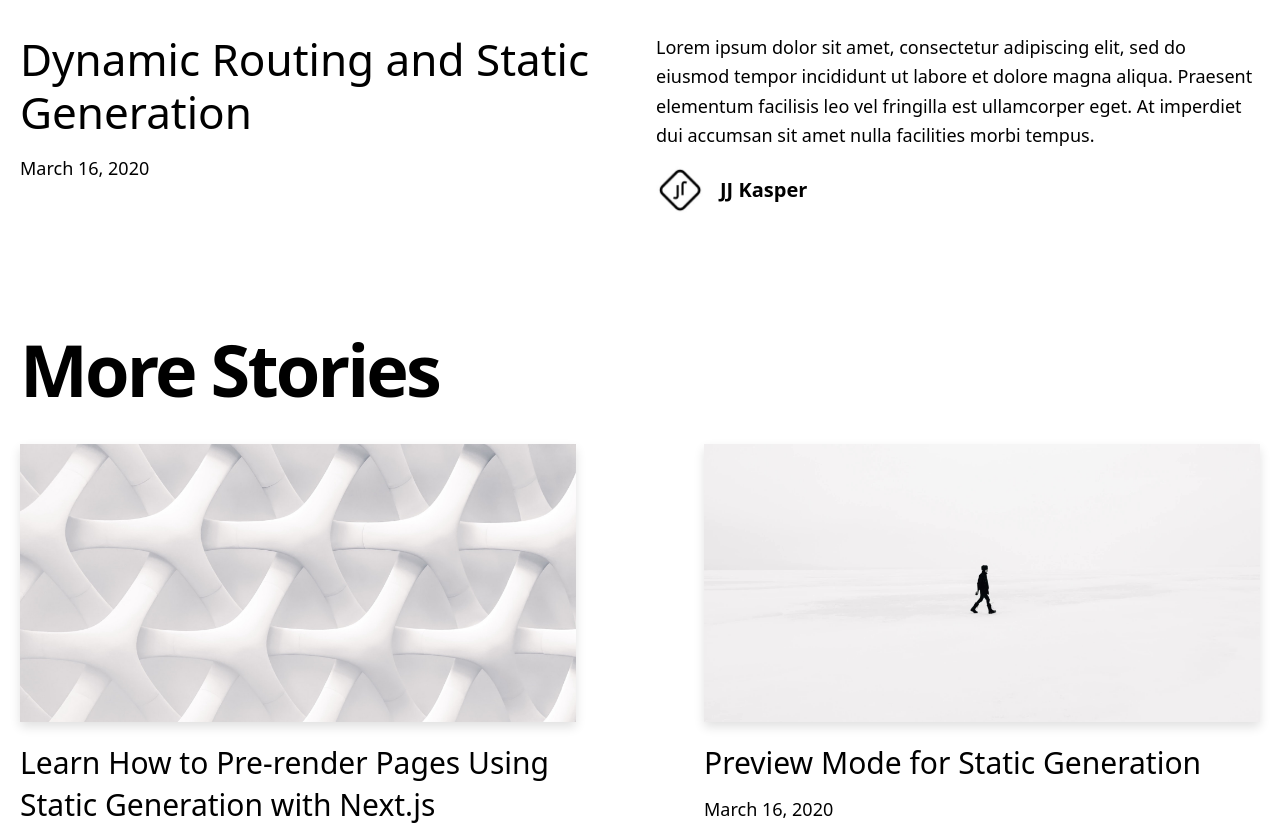
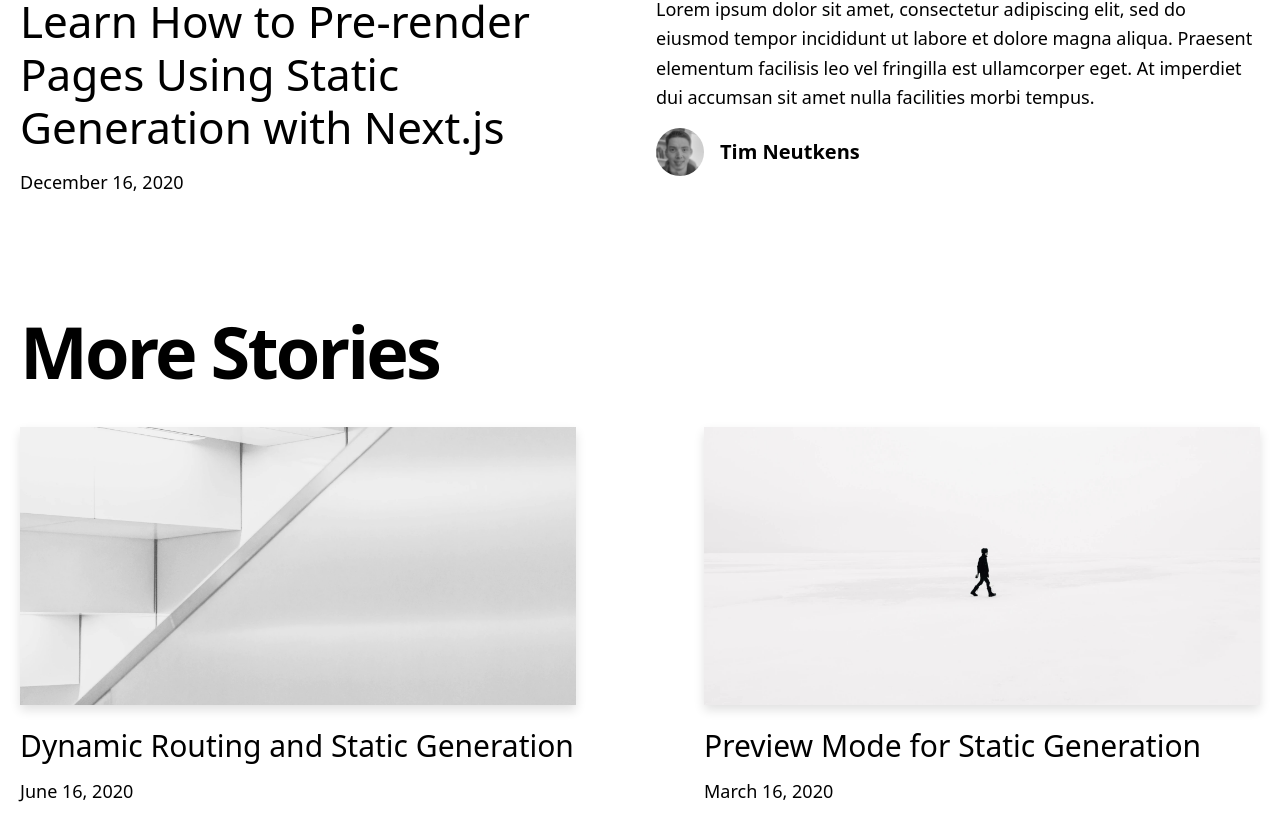
Before and after one commit to hgcl/clara-website, a Next.js app: page / in a window 1280 px wide. Shown: the part 921-1746 px from the top of the page. Built offline with nearby package versions, Linux system fonts and the light colour scheme.

Commit message:
first commit

```diff
--- a/_posts/dynamic-routing.md
+++ b/_posts/dynamic-routing.md
@@ -2,7 +2,7 @@
 title: 'Dynamic Routing and Static Generation'
 excerpt: 'Lorem ipsum dolor sit amet, consectetur adipiscing elit, sed do eiusmod tempor incididunt ut labore et dolore magna aliqua. Praesent elementum facilisis leo vel fringilla est ullamcorper eget. At imperdiet dui accumsan sit amet nulla facilities morbi tempus.'
 coverImage: '/assets/blog/dynamic-routing/cover.jpg'
-date: '2020-03-16T05:35:07.322Z'
+date: '2020-06-16T05:35:07.322Z'
 author:
   name: JJ Kasper
   picture: '/assets/blog/authors/jj.jpeg'
--- a/_posts/hello-world.md
+++ b/_posts/hello-world.md
@@ -2,7 +2,7 @@
 title: 'Learn How to Pre-render Pages Using Static Generation with Next.js'
 excerpt: 'Lorem ipsum dolor sit amet, consectetur adipiscing elit, sed do eiusmod tempor incididunt ut labore et dolore magna aliqua. Praesent elementum facilisis leo vel fringilla est ullamcorper eget. At imperdiet dui accumsan sit amet nulla facilities morbi tempus.'
 coverImage: '/assets/blog/hello-world/cover.jpg'
-date: '2020-03-16T05:35:07.322Z'
+date: '2020-12-16T05:35:07.322Z'
 author:
   name: Tim Neutkens
   picture: '/assets/blog/authors/tim.jpeg'
--- a/components/layout.js
+++ b/components/layout.js
@@ -1,6 +1,8 @@
 import Alert from '../components/alert'
 import Footer from '../components/footer'
 import Meta from '../components/meta'
+
+// Alert at page top + footer
 
 export default function Layout({ preview, children }) {
   return (
--- a/pages/index.js
+++ b/pages/index.js
@@ -12,7 +12,7 @@ export default function Index({ allPosts }) {
   const morePosts = allPosts.slice(1)
   return (
     <>
-      <Layout>
+      {/* <Layout> */}
         <Head>
           <title>Next.js Blog Example with {CMS_NAME}</title>
         </Head>
@@ -30,7 +30,7 @@ export default function Index({ allPosts }) {
           )}
           {morePosts.length > 0 && <MoreStories posts={morePosts} />}
         </Container>
-      </Layout>
+      {/* </Layout> */}
     </>
   )
 }
--- a/pages/posts/[slug].js
+++ b/pages/posts/[slug].js
@@ -17,7 +17,7 @@ export default function Post({ post, morePosts, preview }) {
     return <ErrorPage statusCode={404} />
   }
   return (
-    <Layout preview={preview}>
+    // <Layout preview={preview}>
       <Container>
         <Header />
         {router.isFallback ? (
@@ -42,7 +42,7 @@ export default function Post({ post, morePosts, preview }) {
           </>
         )}
       </Container>
-    </Layout>
+    // </Layout>
   )
 }
 
```
Also changed, not shown: 1 other file (tests, documents, lock files or other folders).
